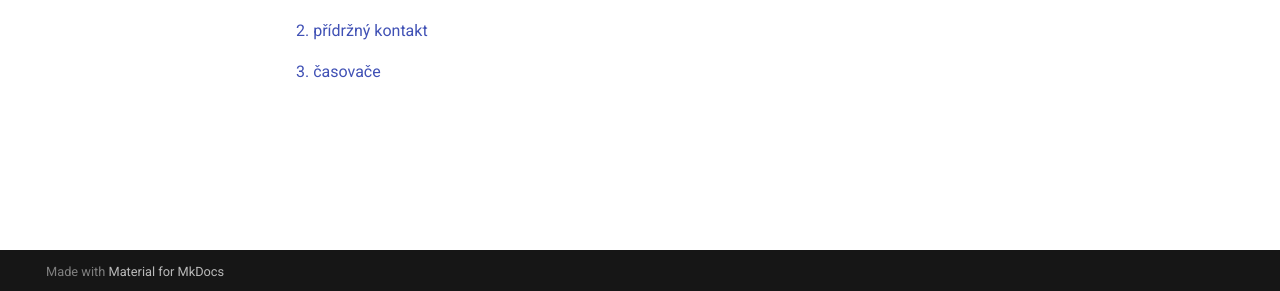
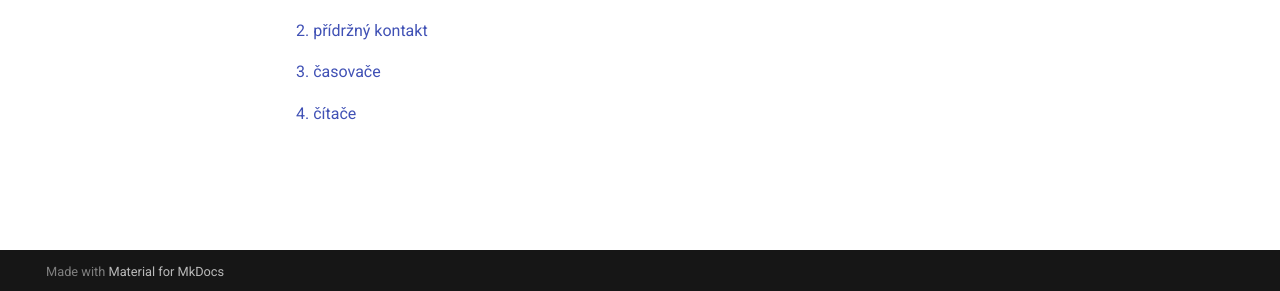
Before and after one commit to piloxgit/vyuka, an MkDocs documentation site: the page built from docs/plc/plc_popis.md, in a window 1280 px wide. Shown: the part 606-897 px from the top of the page. Built offline with MkDocs 1.6.1 and Material for MkDocs 9.7.7, drawn with Linux system fonts in a browser that asks for light colours.

Commit message:
casovace

```diff
--- a/docs/plc/plc_popis.md
+++ b/docs/plc/plc_popis.md
@@ -12,3 +12,5 @@
 [2. přídržný kontakt](https://opava-my.sharepoint.com/:p:/g/personal/godovsky_sspu-opava_cz/IQC76T9orCuWRqYCrbFTULfjAeGpVZCm2qx0JiDkbkpx68Y?e=PZHKCe)
 
 [3. časovače](https://opava-my.sharepoint.com/:p:/g/personal/godovsky_sspu-opava_cz/IQCEzkqSeDtXSpQIsT07Cu1WAUlDTTLCOny1fYBprvY-y8g?e=m27Dr3)
+
+[4. čítače](https://opava-my.sharepoint.com/:p:/g/personal/godovsky_sspu-opava_cz/IQAKsrkvsEhEQLKSqYnqYkPEAfWBPa7ilbNkxEFD01eZTaE?e=Yza5B1)
```
